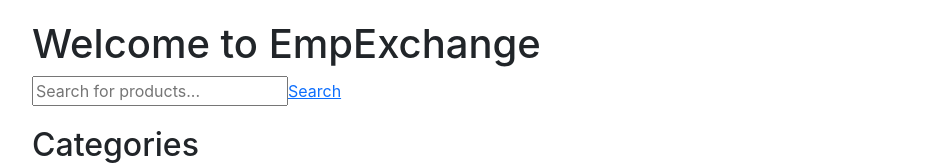
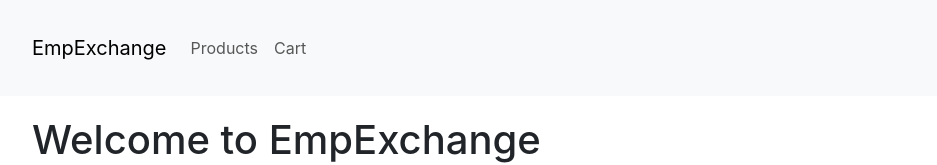
Before and after one commit to shantanujain9/edp-capstone-project, a React (Create React App) app in the folder emp-exchange/: page / in a window 1280 px wide. Shown: the top 165 px of the page, without its empty margins (58-995 px from the left). Built offline with nearby package versions, Linux system fonts and the light colour scheme.

Commit message:
Update App.js

```diff
--- a/emp-exchange/src/App.js
+++ b/emp-exchange/src/App.js
@@ -1,27 +1,37 @@
 import React from 'react';
-import {Route, Routes} from 'react-router-dom';
+import { Route, Switch, Link } from 'react-router-dom';
 import LandingPage from './components/LandingPage';
 import ProductList from './components/ProductList';
 import ProductDetail from './components/ProductDetail';
 import Cart from './components/Cart';
 import Checkout from './components/Checkout';
-import {CartProvider} from './contexts/CartContext';
 
 function App() {
   return (
-
-    <div className="App">
-       <Routes>
-
-            <Route path="/" element ={<LandingPage/>}/>
-            <Route path="/products" component={""}/>
-            <Route path ="/search" component={""}/>
-            <Route path = "/category/:category" component={""}/>
-            <Route path ="/product/:id" component={""}/>
-      <Route path="/cart" component={Cart}/>
-      <Route path="/checkout" component={Checkout} />
-        </Routes>
-      </div>
+    <div>
+      <nav className="navbar navbar-expand-lg navbar-light bg-light">
+        <div className="container">
+          <Link className="navbar-brand" to="/">EmpExchange</Link>
+          <div className="collapse navbar-collapse" id="navbarNav">
+            <ul className="navbar-nav">
+              <li className="nav-item">
+                <Link className="nav-link" to="/products">Products</Link>
+              </li>
+              <li className="nav-item">
+                <Link className="nav-link" to="/cart">Cart</Link>
+              </li>
+            </ul>
+          </div>
+        </div>
+      </nav>
+      <Switch>
+        <Route path="/" exact component={LandingPage} />
+        <Route path="/products" exact component={ProductList} />
+        <Route path="/product/:id" component={ProductDetail} />
+        <Route path="/cart" component={Cart} />
+        <Route path="/checkout" component={Checkout} />
+      </Switch>
+    </div>
   );
 }
 
```
